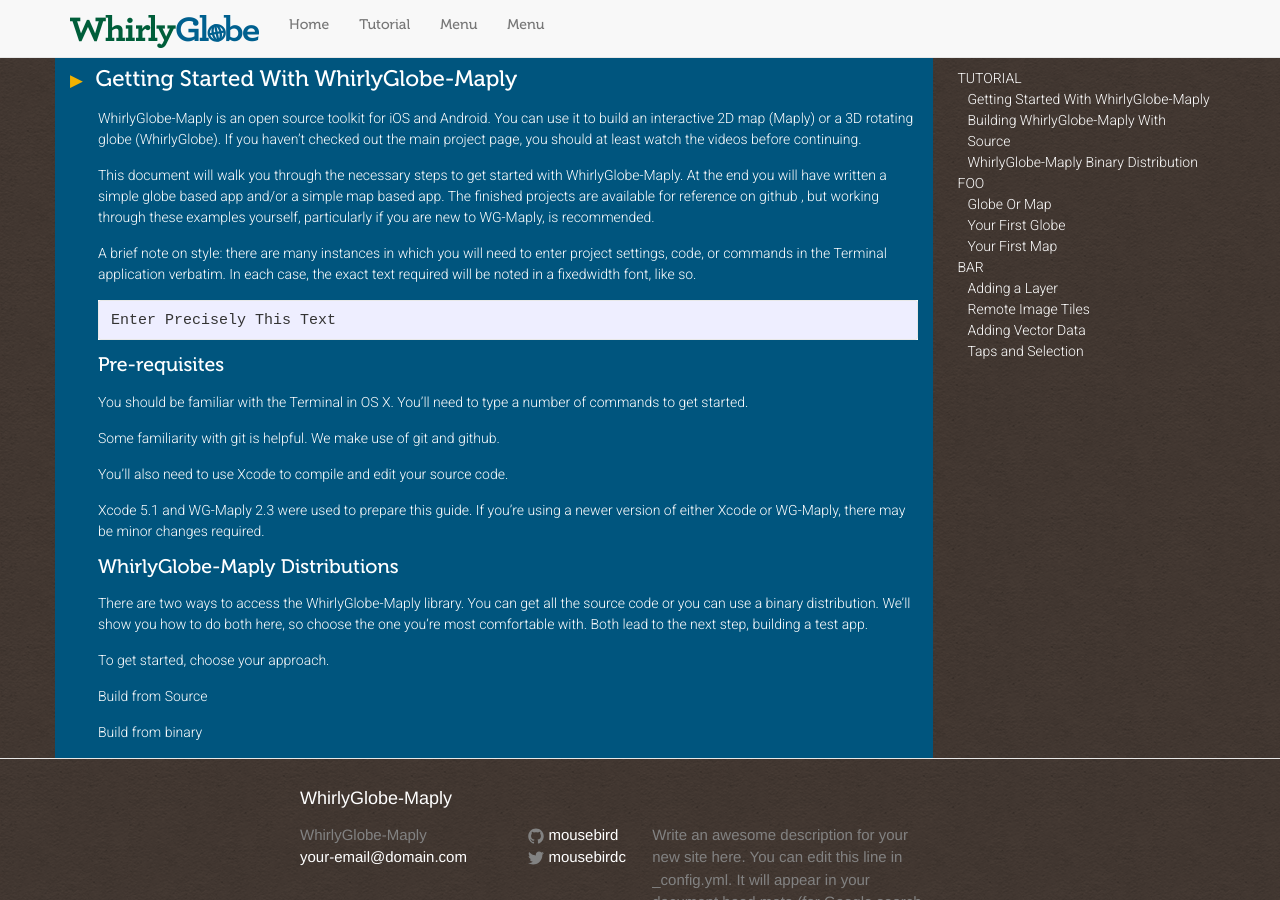
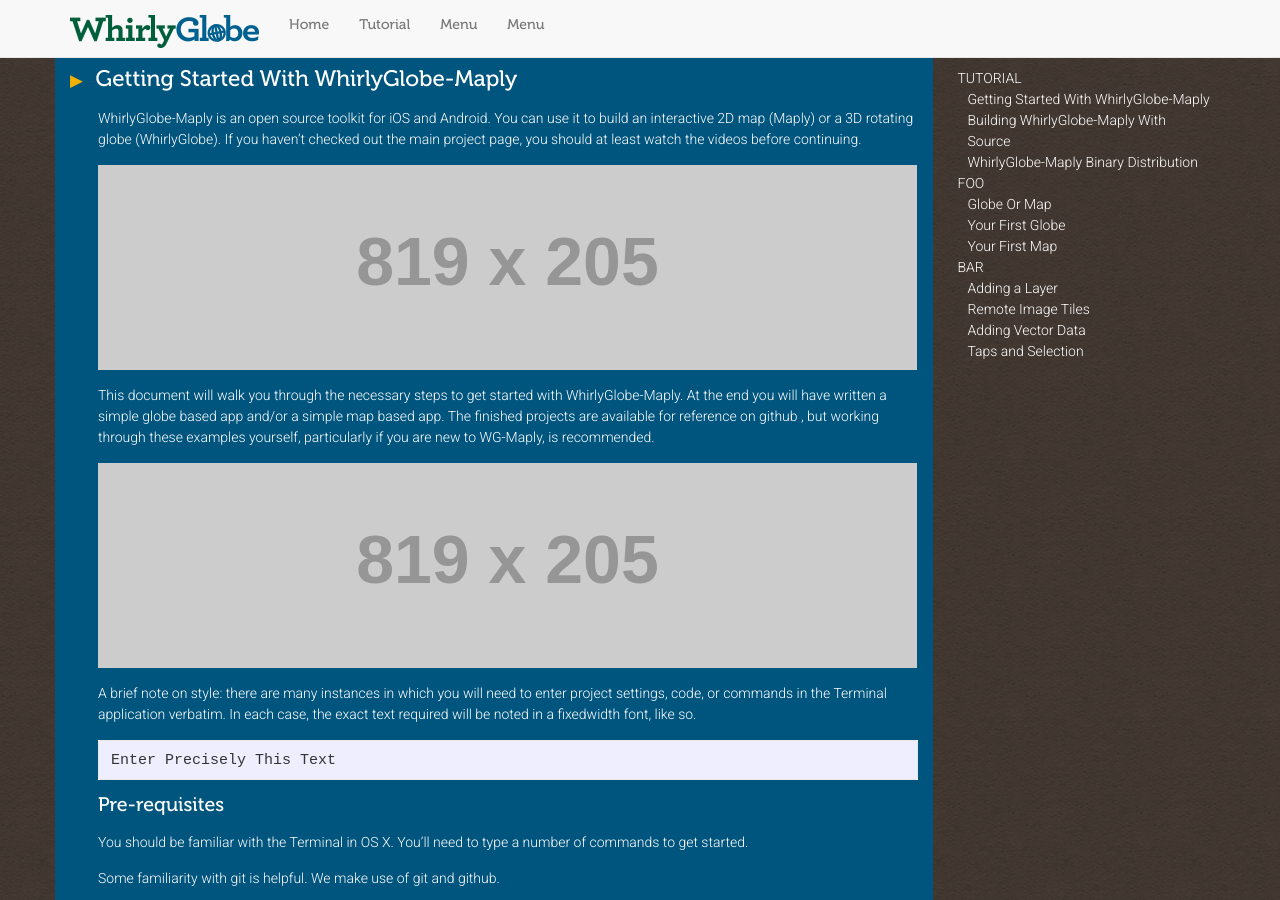
Before and after one commit to muruganandham/WhirlyGlobe-Maply-Site, a Jekyll site: the page built from tutorial/getting_started.md, in a window 1280 px wide and 900 px high. Built offline with Jekyll 4.4.1, drawn with Linux system fonts in a browser that asks for light colours; nearby versions of some CDN libraries; some web fonts are replaced.

Commit message:
added a couple of placeholder images to consider as screenshots

```diff
--- a/tutorial/getting_started.md
+++ b/tutorial/getting_started.md
@@ -5,7 +5,11 @@ layout: tutorial
 
 WhirlyGlobe-Maply is an open source toolkit for iOS and Android. You can use it to build an interactive 2D map (Maply) or a 3D rotating globe (WhirlyGlobe).  If you haven’t checked out the main [project page](http://mousebird.github.io/WhirlyGlobe/), you should at least watch the videos before continuing.
 
+![Image in Markdown](http://placehold.it/819x205)
+
 This document will walk you through the necessary steps to get started with WhirlyGlobe-­Maply. At the end you will have written a simple globe ­based app and/or a simple map based app. The finished projects are available for reference on github <here>, but working through these examples yourself, particularly if you are new to WG-­Maply, is recommended.
+
+<img width="819" height="205" src="http://placehold.it/819x205" alt="Image as HTML tag">
 
 A brief note on style: there are many instances in which you will need to enter project settings, code, or commands in the Terminal application verbatim. In each case, the exact text required will be noted in a fixed­width font, like so.
 
```
